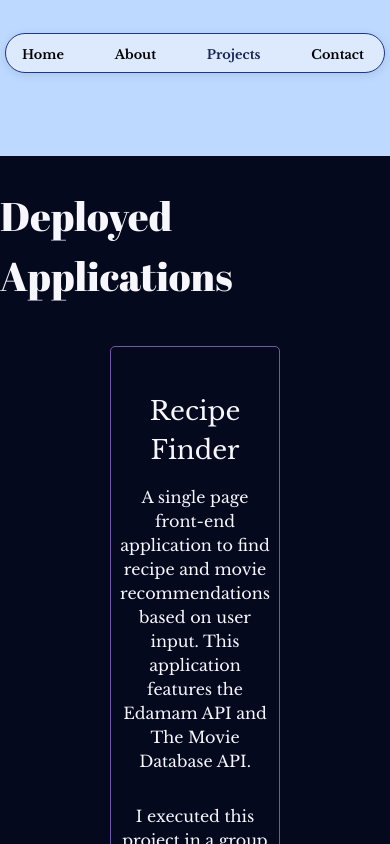
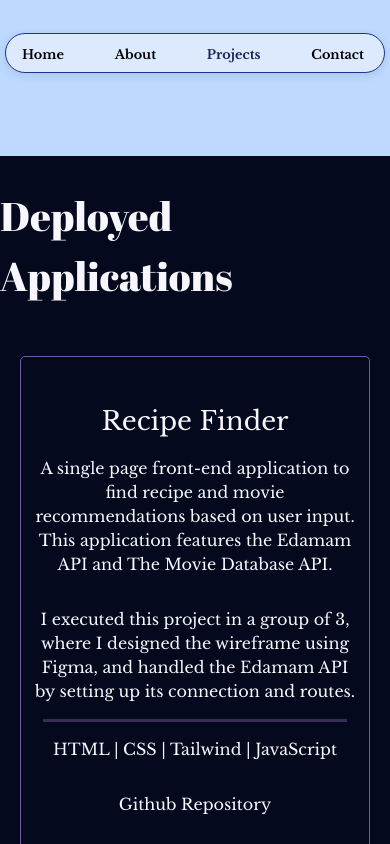
Before and after one commit to aarosan/react-portfolio, a React (Create React App) app: page /projects in a window 390 px wide. Shown: the top 844 px of the page. Built offline with nearby package versions, Linux system fonts and the light colour scheme.

Commit message:
mobile responsiveness

```diff
--- a/src/components/aboutMe.jsx
+++ b/src/components/aboutMe.jsx
@@ -23,7 +23,7 @@ const AboutMe = () => {
                         {INFO.about.bio}
                     </div>
                     <div className="language-title">
-                        Software Languages/Frameworks:
+                        Languages/Frameworks:
                     </div>
                     <div className="language-container">
                         {INFO.about.languages}
--- a/src/components/projectSection.jsx
+++ b/src/components/projectSection.jsx
@@ -17,7 +17,7 @@ const ProjectSection = () => {
 
                 <div className="deployed-application-container">
                         {INFO.projects.map((project, index) => (
-                            <div className="all-projects-project" key={index}>
+                            <div className="all-deployed-project" key={index}>
                                 <Project
                                     title={project.title}
                                     description={project.description}
--- a/src/components/styles/aboutMe.css
+++ b/src/components/styles/aboutMe.css
@@ -68,3 +68,37 @@
     flex: 1;
     box-sizing: border-box;
 }
+
+
+@media screen and (max-width: 768px) {
+    .about-me-container {
+        flex-direction: column-reverse;
+        justify-content: center;
+        align-items: center;
+        margin-top: 10px;
+    }
+
+    .left {
+        margin-bottom: -20px;
+    }
+
+    .right {
+        padding: 50px;
+        justify-content: center;
+        align-items: center;
+    }
+}
+
+@media screen and (max-width: 640px) {
+    .intro-container {
+        flex-direction: column;
+    }
+
+    .intro-left {
+        margin-bottom: -20px;
+    }
+
+    .intro-right {
+        padding: 50px;
+    }
+}
--- a/src/components/styles/allProjects.css
+++ b/src/components/styles/allProjects.css
@@ -69,7 +69,7 @@
     }
 } */
 
-@media screen and (max-width: 639px) {
+@media screen and (max-width: 640px) {
     .all-projects-container {
         flex-direction: column;
         margin-left: 10px;
--- a/src/components/styles/projectSection.css
+++ b/src/components/styles/projectSection.css
@@ -26,7 +26,7 @@
     margin-right: 100px;
 }
 
-.all-projects-project {
+.all-deployed-project {
     width: calc(100% / 3);
     box-sizing: border-box;
     padding: 10px;
@@ -66,38 +66,25 @@
         flex-direction: column;
     }
 
-    .all-projects-project {
+    .deployed-application-title {
+        align-items: center;
+        margin-right: 0;
+    }
+
+    .deployed-application-container {
+        margin: 10px;
+    }
+
+    .in-development-title {
+        align-items: center;
+        margin-right: 0;
+    }
+
+    .in-development-container {
+        margin: 10px;
+    }
+
+    .all-deployed-project {
         width: 100%;
     }
-    .projects-text {
-        align-items: center;
-        margin-right: 0px;
-    }
 }
-
-/* @media screen and (min-width: 640px) {
-    .all-projects-container {
-        flex-direction: column;
-    }
-
-    .all-projects-project {
-        width: 100%;
-    }
-} */
-
-@media screen and (max-width: 639px) {
-    .all-projects-container {
-        flex-direction: column;
-        margin-left: 10px;
-        margin-right: 10px;
-    }
-
-    .all-projects-project {
-        width: 100%;
-        margin-right: 0px;
-    }
-
-    .projects-text {
-        align-items: center;
-    }
-}
```
Also changed, not shown: src/components/styles/intro.css (+0 -14 lines).
